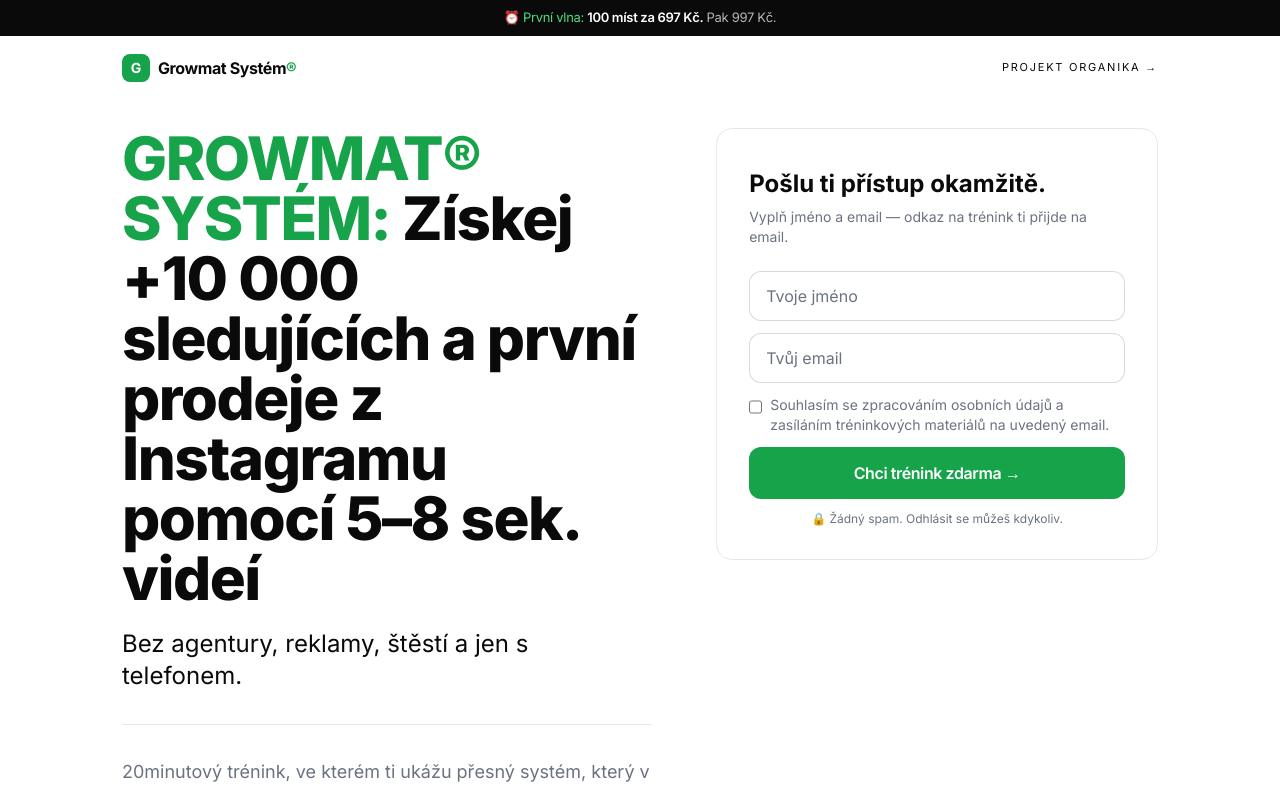
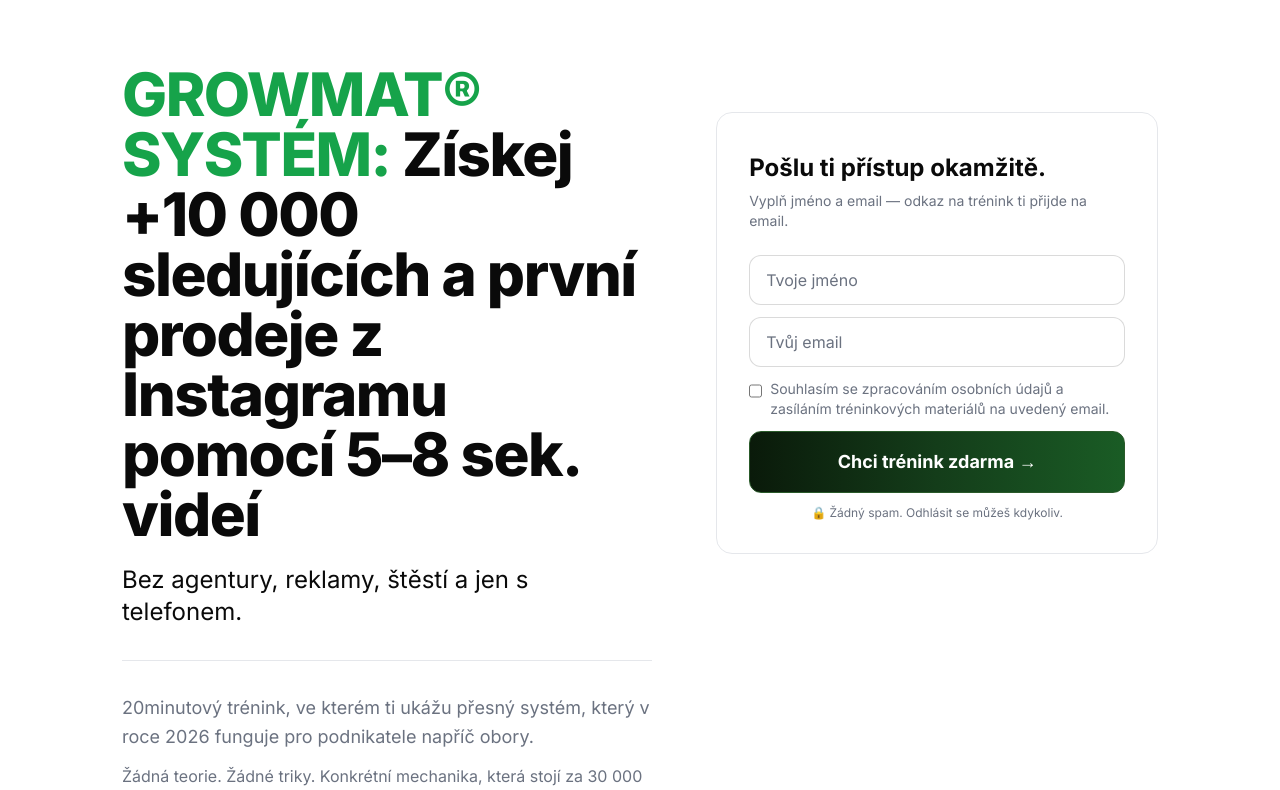
Before and after one commit to adambardzak/socialmaty, a Next.js app: page /optin in a window 1280 px wide. Shown: the top 790 px of the page. Built offline with nearby package versions, Linux system fonts and the light colour scheme.

Commit message:
remove header and urgency stripe, replace logo with projektorganika spiral wordmark

```diff
--- a/src/app/globals.css
+++ b/src/app/globals.css
@@ -72,15 +72,15 @@
   }
 
   .btn-primary {
-    @apply inline-flex items-center justify-center gap-2 rounded-xl bg-accent text-white px-6 py-3.5 font-display font-semibold tracking-tight transition hover:bg-accent-700 focus-visible:outline-none focus-visible:ring-2 focus-visible:ring-accent-300 disabled:opacity-60 disabled:cursor-not-allowed;
+    @apply inline-flex items-center justify-center gap-2 rounded-xl bg-gradient-to-r from-[#0a1a0a] via-[#143d1a] to-[#1a5c25] border border-[#2a5a2a] px-6 md:px-8 py-4 text-base md:text-lg font-bold text-white transition-all hover:from-[#0f220f] hover:via-[#1a4d20] hover:to-[#22702e] hover:shadow-[0_0_40px_rgba(74,222,128,0.15)] active:scale-[0.98] disabled:opacity-60 disabled:cursor-not-allowed;
   }
 
   .btn-secondary {
-    @apply inline-flex items-center justify-center gap-2 rounded-xl border border-ink text-ink px-6 py-3.5 font-display font-semibold tracking-tight transition hover:bg-ink hover:text-white;
+    @apply inline-flex items-center justify-center gap-2 rounded-xl border border-ink text-ink px-6 py-3.5 font-semibold tracking-tight transition hover:bg-ink hover:text-white;
   }
 
   .btn-ghost {
-    @apply inline-flex items-center justify-center gap-2 rounded-xl border border-ink/15 text-ink px-5 py-3 font-display font-medium tracking-tight transition hover:border-ink;
+    @apply inline-flex items-center justify-center gap-2 rounded-full border border-line bg-white/60 backdrop-blur-sm text-ink px-3.5 py-2 text-sm font-medium tracking-tight transition hover:border-accent/40;
   }
 
   .badge {
--- a/src/app/optin/page.tsx
+++ b/src/app/optin/page.tsx
@@ -1,7 +1,6 @@
 import Image from "next/image";
 import Link from "next/link";
 import LeadForm from "@/components/LeadForm";
-import Header from "@/components/Header";
 
 export const metadata = {
   title: "Growmat Systém® · Trénink zdarma",
@@ -12,10 +11,8 @@
 export default function OptinPage() {
   return (
     <>
-      <Header />
-
       {/* HERO + OPTIN */}
-      <section className="container-page pt-32 pb-20">
+      <section className="container-page pt-16 pb-20">
         <div className="grid lg:grid-cols-[1.2fr_1fr] gap-12 lg:gap-16 items-start">
           <div data-reveal>
             <h1 className="font-display font-extrabold text-4xl sm:text-5xl lg:text-6xl leading-[1.05] tracking-tight">
--- a/src/app/trenink/page.tsx
+++ b/src/app/trenink/page.tsx
@@ -2,7 +2,6 @@
 import CheckoutButton from "@/components/CheckoutButton";
 import VslPlayer from "@/components/VslPlayer";
 import FAQ from "@/components/FAQ";
-import Header from "@/components/Header";
 import CaseStudiesCarousel from "@/components/CaseStudiesCarousel";
 import StickyCta from "@/components/StickyCta";
 
@@ -104,11 +103,10 @@
 
   return (
     <>
-      <Header />
       <StickyCta href="#nabidka" label="Vstoupit za 697 Kč" />
 
       {/* SECTION 1: HERO + VIDEO */}
-      <section className="container-page pt-32 pb-12">
+      <section className="container-page pt-16 pb-12">
         <h1
           className="mt-5 font-display font-extrabold text-4xl sm:text-5xl lg:text-6xl leading-[1.05] tracking-tight"
           data-reveal
--- a/src/components/CheckoutButton.tsx
+++ b/src/components/CheckoutButton.tsx
@@ -1,3 +1,5 @@
+import { ArrowRight } from "./Icons";
+
 interface Props {
   label?: string;
   className?: string;
@@ -13,7 +15,7 @@
   "https://growmatacademy.circle.so/checkout/-projekt-organikar";
 
 export default function CheckoutButton({
-  label = "Zajistit místo za 697 Kč →",
+  label = "Zajistit místo za 697 Kč",
   className = "btn-primary w-full",
 }: Props) {
   return (
@@ -24,6 +26,7 @@
       className={className}
     >
       {label}
+      <ArrowRight />
     </a>
   );
 }
--- a/src/components/Footer.tsx
+++ b/src/components/Footer.tsx
@@ -1,17 +1,11 @@
+import Logo from "./Logo";
+
 export default function Footer() {
   const year = new Date().getFullYear();
   return (
     <footer className="mt-24 border-t border-line bg-white">
       <div className="container-page py-10 flex flex-col gap-6 sm:flex-row sm:items-center sm:justify-between">
-        <div className="flex items-center gap-3">
-          <span className="inline-flex h-8 w-8 items-center justify-center bg-accent text-white font-display font-bold rounded-lg">
-            S
-          </span>
-          <div>
-            <p className="font-display font-semibold leading-tight">Socialmaty</p>
-            <p className="text-xs text-muted">Growmat Systém® · Matyáš Linda</p>
-          </div>
-        </div>
+        <Logo size="sm" />
         <div className="flex flex-wrap gap-x-6 gap-y-2 text-sm text-muted">
           <a href="/obchodni-podminky" className="hover:text-ink">
             Obchodní podmínky
--- a/src/components/Header.tsx
+++ /dev/null
@@ -1,55 +0,0 @@
-"use client";
-
-import { useEffect, useState } from "react";
-import Link from "next/link";
-import Logo from "./Logo";
-
-interface Props {
-  /** Show the urgency stripe at the very top */
-  urgency?: boolean;
-}
-
-export default function Header({ urgency = true }: Props) {
-  const [scrolled, setScrolled] = useState(false);
-
-  useEffect(() => {
-    const onScroll = () => setScrolled(window.scrollY > 20);
-    onScroll();
-    window.addEventListener("scroll", onScroll, { passive: true });
-    return () => window.removeEventListener("scroll", onScroll);
-  }, []);
-
-  return (
-    <header className="fixed inset-x-0 top-0 z-50">
-      {urgency && (
-        <div className="bg-ink text-white">
-          <div className="container-page py-2 text-center text-[12px] sm:text-[13px] font-mono tracking-tight">
-            <span className="text-accent-400">⏰ První vlna:</span>{" "}
-            <span className="font-semibold">100 míst za 697 Kč.</span>{" "}
-            <span className="text-white/70">Pak 997 Kč.</span>
-          </div>
-        </div>
-      )}
-      <div
-        className={
-          "transition-colors duration-200 " +
-          (scrolled
-            ? "bg-white/85 backdrop-blur-xl border-b border-line"
-            : "bg-white/0 border-b border-transparent")
-        }
-      >
-        <div className="container-page flex h-14 sm:h-16 items-center justify-between">
-          <Link href="/" aria-label="Domů">
-            <Logo />
-          </Link>
-          <Link
-            href="/trenink#nabidka"
-            className="hidden sm:inline-flex font-mono text-[11px] uppercase tracking-[0.16em] text-ink hover:text-accent-700"
-          >
-            Projekt Organika →
-          </Link>
-        </div>
-      </div>
-    </header>
-  );
-}
--- /dev/null
+++ b/src/components/Icons.tsx
@@ -0,0 +1,76 @@
+// Shared SVG icons — matches projektorganika.cz visual language.
+
+interface IconProps {
+  size?: number;
+  className?: string;
+  stroke?: string;
+}
+
+export function ArrowRight({ size = 20, className, stroke = "#4ade80" }: IconProps) {
+  return (
+    <svg
+      width={size}
+      height={size}
+      viewBox="0 0 24 24"
+      fill="none"
+      className={className}
+      aria-hidden="true"
+    >
+      <path
+        d="M5 12h14M13 6l6 6-6 6"
+        stroke={stroke}
+        strokeWidth="2.5"
+        strokeLinecap="round"
+        strokeLinejoin="round"
+      />
+    </svg>
+  );
+}
+
+interface CheckCircleProps {
+  size?: number;
+  className?: string;
+}
+
+export function CheckCircle({ size = 20, className }: CheckCircleProps) {
+  return (
+    <svg
+      width={size}
+      height={size}
+      viewBox="0 0 24 24"
+      fill="none"
+      className={className}
+      aria-hidden="true"
+    >
+      <circle cx="12" cy="12" r="11" fill="#4ade80" />
+      <path
+        d="M7.5 12.5l3 3 6-6.5"
+        stroke="#0a120b"
+        strokeWidth="2.5"
+        strokeLinecap="round"
+        strokeLinejoin="round"
+      />
+    </svg>
+  );
+}
+
+interface StarProps {
+  size?: number;
+  className?: string;
+  fill?: string;
+}
+
+export function Star({ size = 14, className, fill = "#e2a84b" }: StarProps) {
+  return (
+    <svg
+      width={size}
+      height={size}
+      viewBox="0 0 24 24"
+      fill={fill}
+      className={className}
+      aria-hidden="true"
+    >
+      <path d="M12 2l3.09 6.26L22 9.27l-5 4.87 1.18 6.88L12 17.77l-6.18 3.25L7 14.14 2 9.27l6.91-1.01L12 2z" />
+    </svg>
+  );
+}
--- a/src/components/Logo.tsx
+++ b/src/components/Logo.tsx
@@ -1,11 +1,47 @@
-export default function Logo({ className = "" }: { className?: string }) {
+const ARMS = 24;
+
+export function SpiralMark({ className = "" }: { className?: string }) {
   return (
-    <span className={`inline-flex items-center gap-2 ${className}`}>
-      <span className="inline-flex h-7 w-7 items-center justify-center bg-accent text-white font-display font-bold text-sm rounded-lg">
-        G
-      </span>
-      <span className="font-display font-bold tracking-tight">
-        Growmat Systém<span className="text-accent">®</span>
+    <svg
+      viewBox="0 0 100 100"
+      className={className}
+      fill="none"
+      stroke="currentColor"
+      strokeWidth="1.4"
+      strokeLinecap="round"
+      aria-hidden="true"
+    >
+      <circle cx="50" cy="50" r="46" />
+      {Array.from({ length: ARMS }).map((_, i) => (
+        <path
+          key={i}
+          d="M 50 50 A 32 32 0 0 1 50 4"
+          transform={`rotate(${(i * 360) / ARMS} 50 50)`}
+        />
+      ))}
+    </svg>
+  );
+}
+
+export default function Logo({
+  size = "md",
+  className = "",
+}: {
+  size?: "sm" | "md";
+  className?: string;
+}) {
+  const iconClass =
+    size === "sm" ? "w-6 h-6 md:w-7 md:h-7" : "w-7 h-7 md:w-9 md:h-9";
+  const textClass =
+    size === "sm" ? "text-[13px] md:text-sm" : "text-base md:text-xl";
+
+  return (
+    <span className={`inline-flex items-center gap-2 md:gap-2.5 ${className}`}>
+      <SpiralMark className={`${iconClass} text-ink shrink-0`} />
+      <span
+        className={`bg-gradient-to-t from-accent to-ink bg-clip-text text-transparent font-bold tracking-[0.06em] leading-none ${textClass}`}
+      >
+        PROJEKT ORGANIKA
       </span>
     </span>
   );
```
